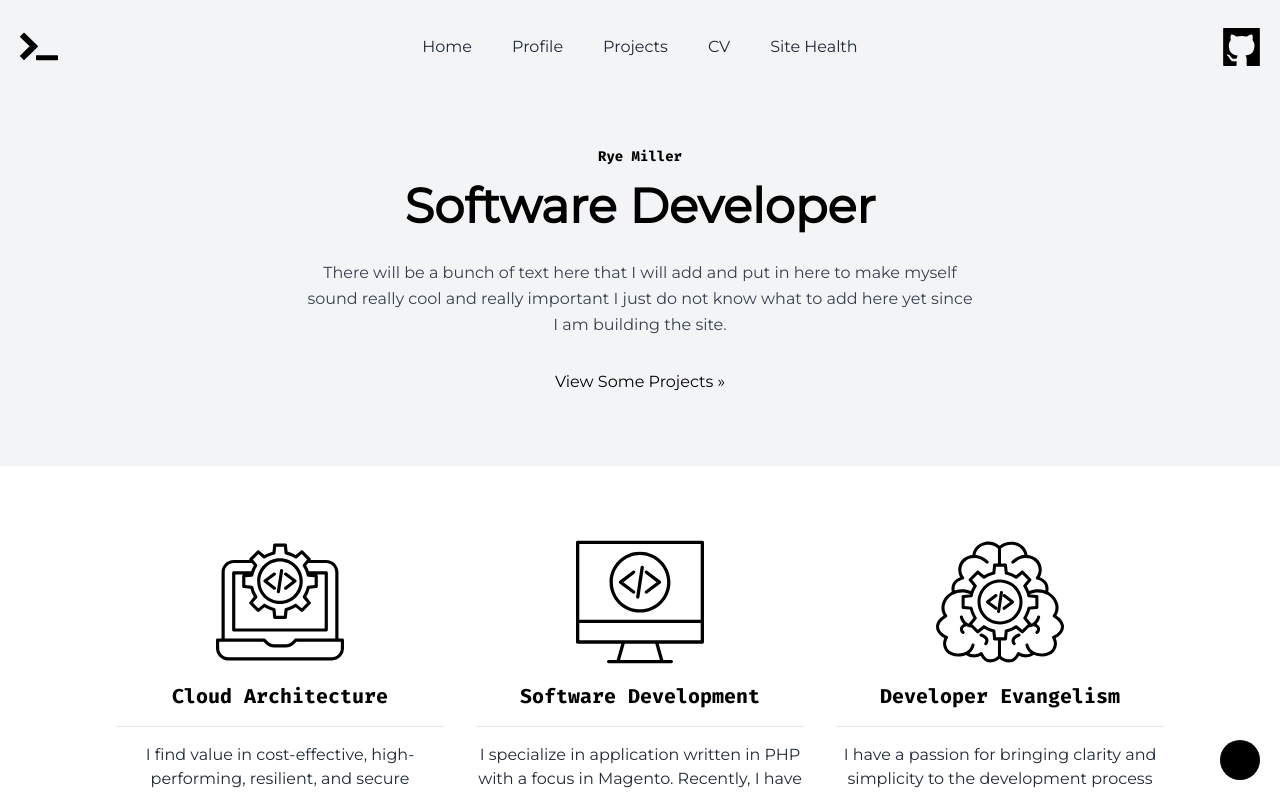
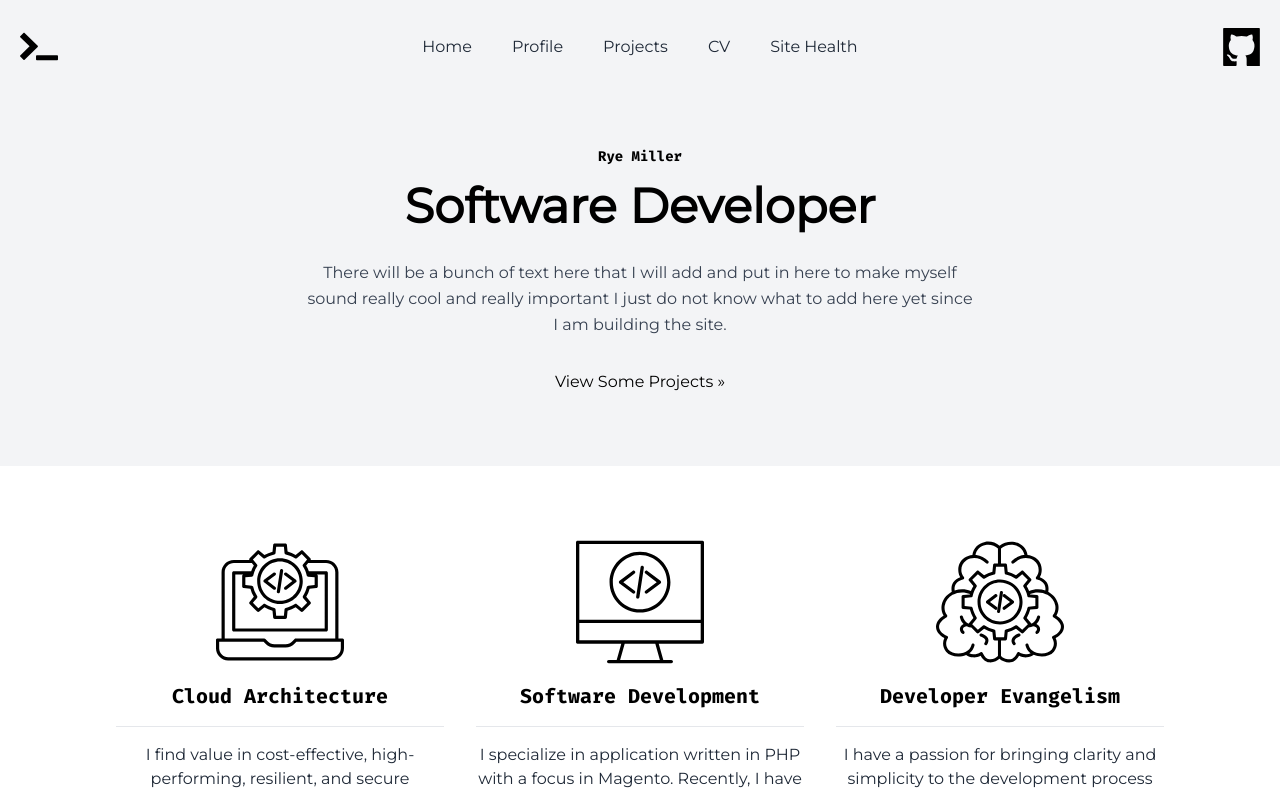
Before and after one commit to iods/ryemiller, a Vue app in the folder web/app/: page / in a window 1280 px wide. Shown: the top 794 px of the page. Built offline with nearby package versions, Linux system fonts and the light colour scheme.

Commit message:
Update to hide and show back to top for footer component.

```diff
--- a/web/app/src/components/AppFooter.vue
+++ b/web/app/src/components/AppFooter.vue
@@ -28,8 +28,7 @@
     </footer>
 
 
-    <a href="#" class="back-to-top w-10 h-10 fixed bottom-0 right-0 mb-5 mr-5 flex items-center justify-center rounded-full bg-black text-white text-lg z-20 duration-300 hover:bg-blue-400">
-      <i class="lni lni-arrow-up"></i>
+    <a href="#" class="back-to-top w-10 h-10 fixed bottom-0 right-0 mb-5 mr-5 flex items-center justify-center rounded-full bg-black text-white text-lg z-20 duration-300 hover:bg-gray-400">
     </a>
 
   </div>
--- a/web/app/src/components/AppHeader.vue
+++ b/web/app/src/components/AppHeader.vue
@@ -61,6 +61,7 @@ export default {
   mounted() {
     var header_navbar = document.querySelector(".navigation");
     var sticky = header_navbar.offsetTop;
+    var backToTop = document.querySelector(".back-to-top");
 
     window.onscroll = function () {
 
@@ -69,6 +70,13 @@ export default {
       } else {
         header_navbar.classList.remove("sticky");
       }
+
+      if (document.body.scrollTop > 50 || document.documentElement.scrollTop > 50) {
+        backToTop.style.display = "flex";
+      } else {
+        backToTop.style.display = "none";
+      }
+
     }
   }
 }
```
